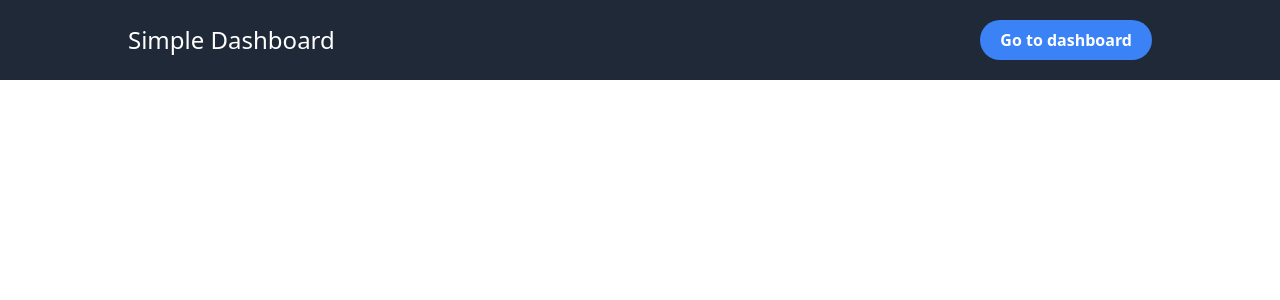
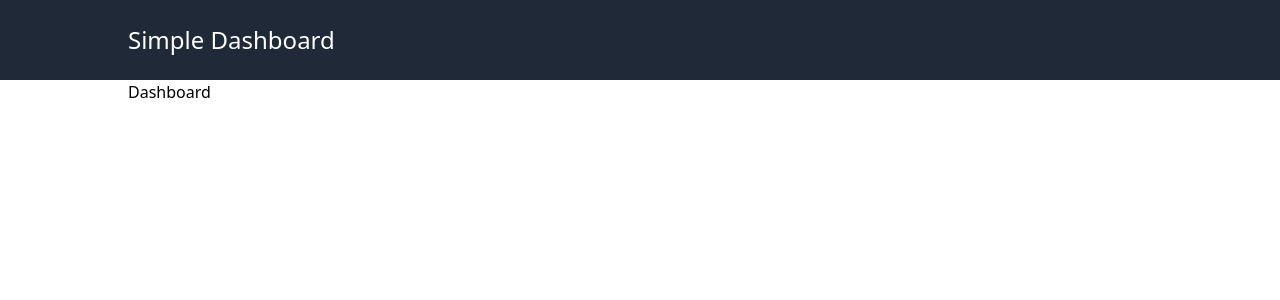
Before and after one commit to BlackH3art/simple-dashboard, a React (Vite) app: page / in a window 1280 px wide. Shown: the top 300 px of the page. Built offline with nearby package versions, Linux system fonts and the light colour scheme.

Commit message:
uninstall react-router-dom

```diff
--- a/package.json
+++ b/package.json
@@ -9,9 +9,9 @@
     "preview": "vite preview"
   },
   "dependencies": {
+    "axios": "^1.3.4",
     "react": "^18.2.0",
-    "react-dom": "^18.2.0",
-    "react-router-dom": "^6.9.0"
+    "react-dom": "^18.2.0"
   },
   "devDependencies": {
     "@types/react": "^18.0.28",
--- a/src/App.tsx
+++ b/src/App.tsx
@@ -1,3 +1,4 @@
+import { Dashboard } from './components/Dashboard/Dashboard';
 import { Navigation } from "./components/Navigation/Navigation";
 
 function App() {
@@ -7,6 +8,8 @@ function App() {
 
       <Navigation />
 
+      <Dashboard />
+
     </div>
   )
 }
--- /dev/null
+++ b/src/components/Dashboard/Dashboard.tsx
@@ -0,0 +1,16 @@
+import { FC } from "react";
+
+export const Dashboard: FC = () => {
+
+  return (
+    <section className="flex w-full justify-center">
+      <main className="flex w-full md:w-4/5 2xl:w-3/5">
+
+        <h2>
+          Dashboard
+        </h2>
+
+      </main>
+    </section>
+  )
+}
--- a/src/components/Navigation/Navigation.tsx
+++ b/src/components/Navigation/Navigation.tsx
@@ -1,5 +1,4 @@
 import { FC } from 'react';
-import { PrimaryButton } from '../_Reusable/PrimaryButton/PrimaryButton';
 
 export const Navigation: FC = () => {
 
@@ -11,11 +10,6 @@ export const Navigation: FC = () => {
           Simple Dashboard
         </h2>
 
-        <PrimaryButton
-          text='Go to dashboard'
-          classes='bg-blue-500 hover:bg-blue-400 duration-200 font-semibold'
-        />
-
       </div>
     </nav>
   )
--- a/src/components/_Reusable/PrimaryButton/PrimaryButton.tsx
+++ b/src/components/_Reusable/PrimaryButton/PrimaryButton.tsx
@@ -3,11 +3,12 @@ import { FC } from 'react';
 interface Props {
   text: string;
   classes: string;
+  handler: () => void;
 }
-export const PrimaryButton: FC<Props> = ({ text, classes }) => {
+export const PrimaryButton: FC<Props> = ({ text, classes, handler }) => {
 
   return (
-    <button className={`rounded-full text-white px-5 py-2 ${classes}`}>
+    <button className={`rounded-full text-white px-5 py-2 ${classes}`} onClick={handler}>
       {text}
     </button>
   )
```
Also changed, not shown: src/main.tsx (+4 -4 lines), 1 other file (tests, documents, lock files or other folders).
